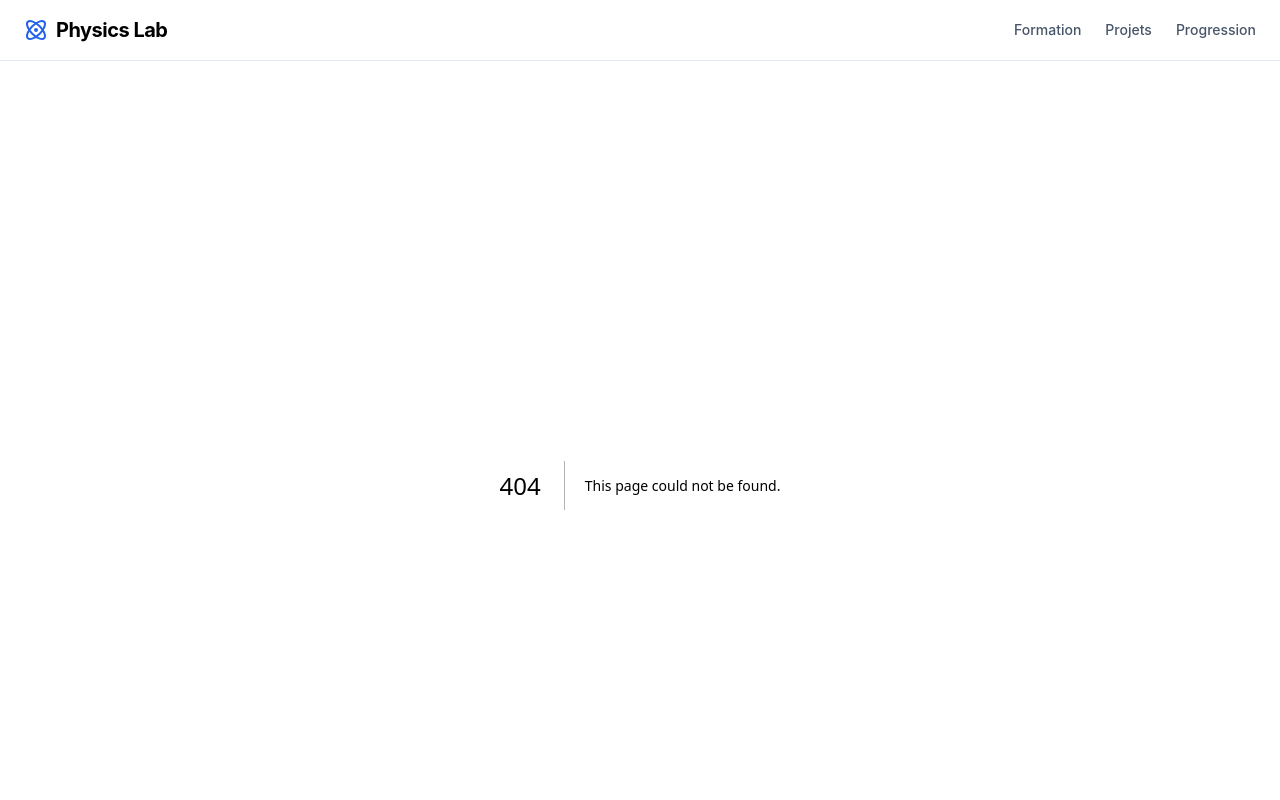
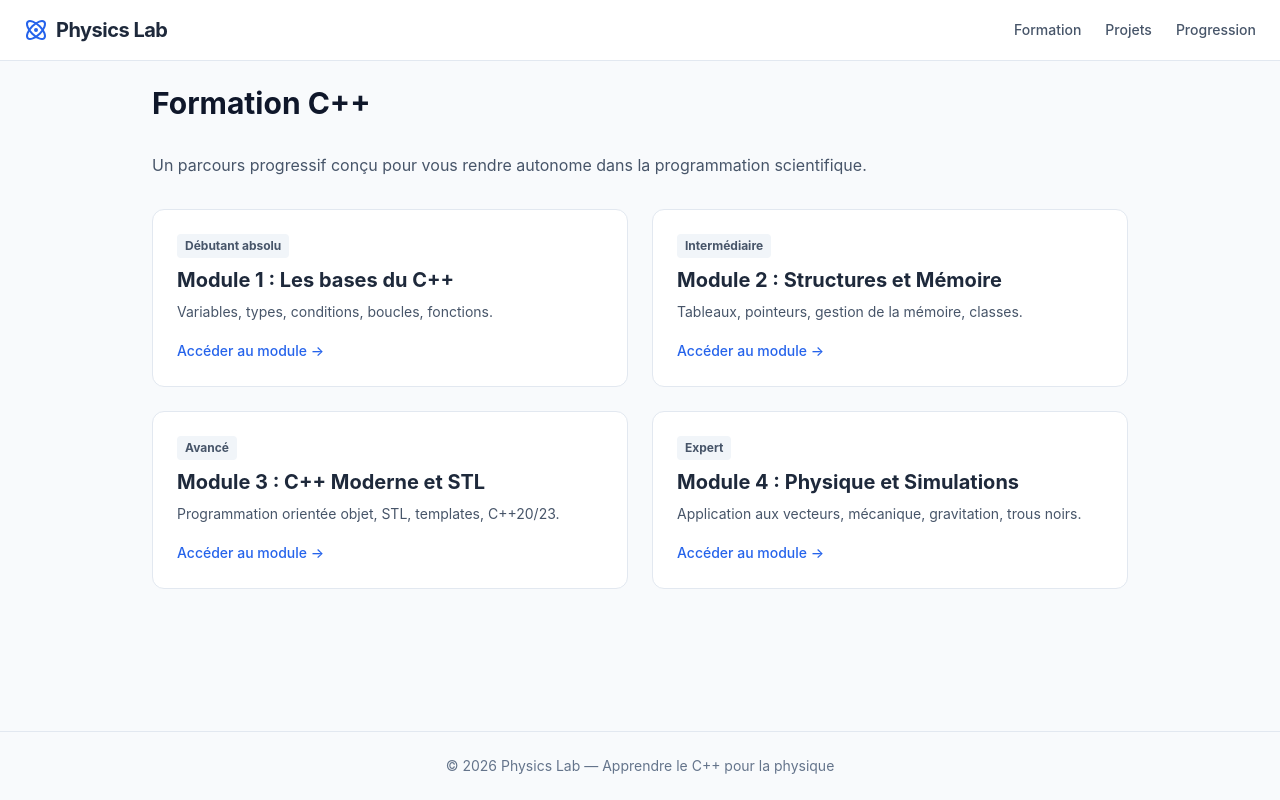
Before and after one commit to Majorana-1-9-3-8/physics-lab, a Next.js app: page /formation in a window 1280 px wide. Before the commit this address had no page. Shown: the top 800 px of the page. Built offline with nearby package versions, Linux system fonts and the light colour scheme.

Commit message:
Add files via upload

```diff
--- /dev/null
+++ b/app/formation/page.tsx
@@ -0,0 +1,54 @@
+import Link from "next/link";
+
+const modules = [
+  {
+    title: "Module 1 : Les bases du C++",
+    description: "Variables, types, conditions, boucles, fonctions.",
+    link: "/formation/module-1",
+    level: "Débutant absolu"
+  },
+  {
+    title: "Module 2 : Structures et Mémoire",
+    description: "Tableaux, pointeurs, gestion de la mémoire, classes.",
+    link: "/formation/module-2",
+    level: "Intermédiaire"
+  },
+  {
+    title: "Module 3 : C++ Moderne et STL",
+    description: "Programmation orientée objet, STL, templates, C++20/23.",
+    link: "/formation/module-3",
+    level: "Avancé"
+  },
+  {
+    title: "Module 4 : Physique et Simulations",
+    description: "Application aux vecteurs, mécanique, gravitation, trous noirs.",
+    link: "/formation/module-4",
+    level: "Expert"
+  }
+];
+
+export default function FormationPage() {
+  return (
+    <div className="space-y-8">
+      <h1 className="text-3xl font-bold text-slate-900">Formation C++</h1>
+      <p className="text-slate-600">
+        Un parcours progressif conçu pour vous rendre autonome dans la programmation scientifique.
+      </p>
+
+      <div className="grid md:grid-cols-2 gap-6">
+        {modules.map((m) => (
+          <div key={m.title} className="bg-white p-6 rounded-xl border border-slate-200 hover:shadow-md transition">
+            <div className="flex justify-between items-start mb-2">
+              <span className="text-xs font-bold px-2 py-1 bg-slate-100 rounded text-slate-600">{m.level}</span>
+            </div>
+            <h3 className="text-xl font-bold mb-2">{m.title}</h3>
+            <p className="text-slate-600 text-sm mb-4">{m.description}</p>
+            <Link href={m.link} className="text-physics-primary font-medium text-sm">
+              Accéder au module →
+            </Link>
+          </div>
+        ))}
+      </div>
+    </div>
+  );
+}
```
